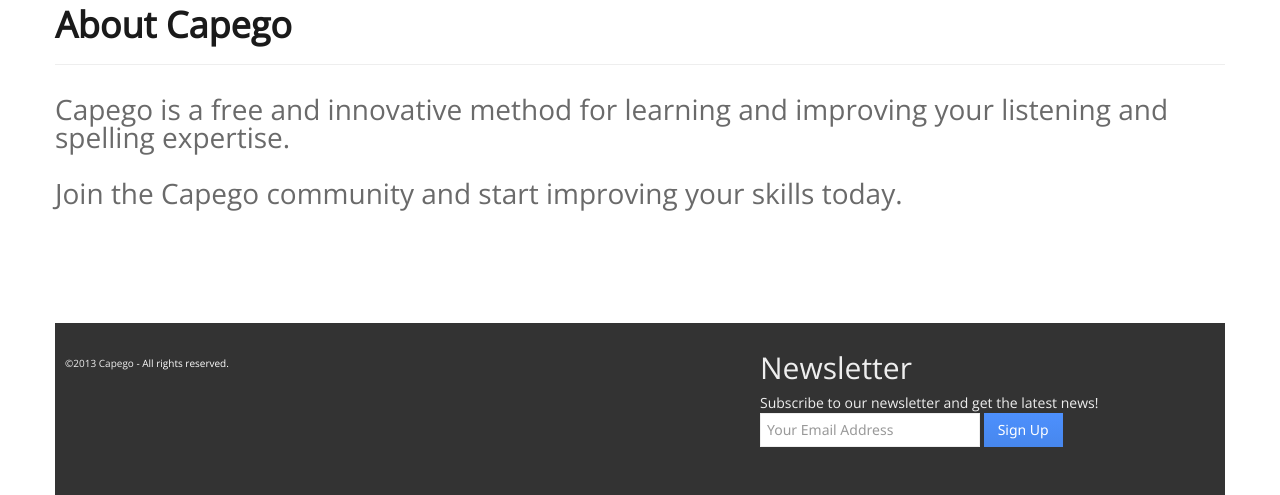
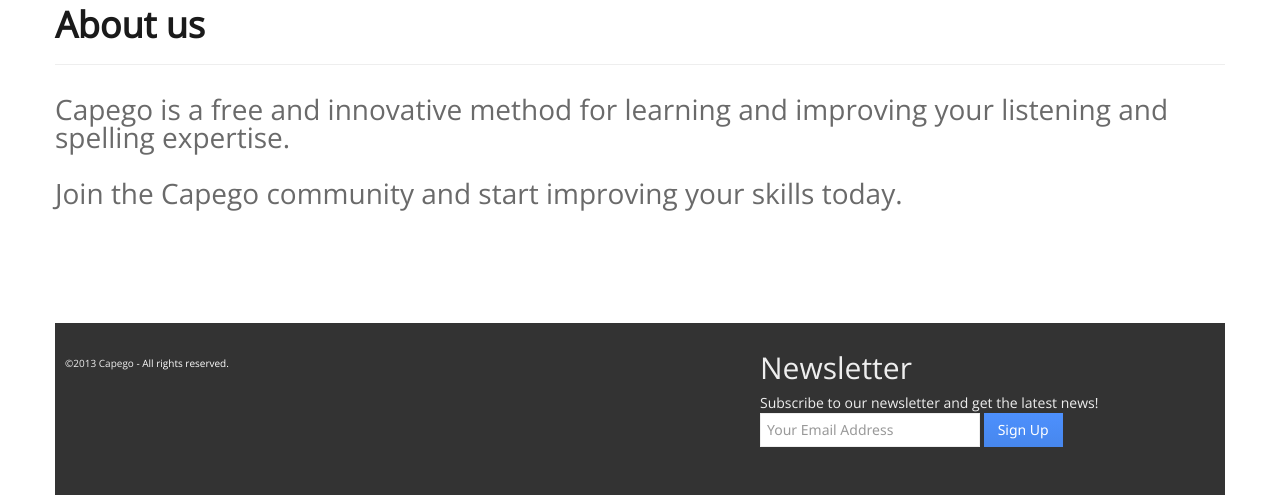
Before and after one commit to deccico/capego, a Django app: template capego/templates/contact/about.html in a window 1280 px wide. Shown: the part 95-590 px from the top of the page. Run offline with Django 3.2, Linux system fonts and the light colour scheme; the template is opened without the code that fills it, so the values that code supplies are empty; some libraries are stand-ins or nearby versions.

Commit message:
improving about message

```diff
--- a/capego/templates/contact/about.html
+++ b/capego/templates/contact/about.html
@@ -7,7 +7,7 @@
 
             <div class="explain">
               <div class="page-header">
-                <h1>About Capego</h1>
+                <h1>About us</h1>
               </div>
                     <p class="intro">Capego is a free and innovative method for learning and improving your listening and spelling expertise.
                         </br></br>Join the Capego community and start improving your skills today.
```
